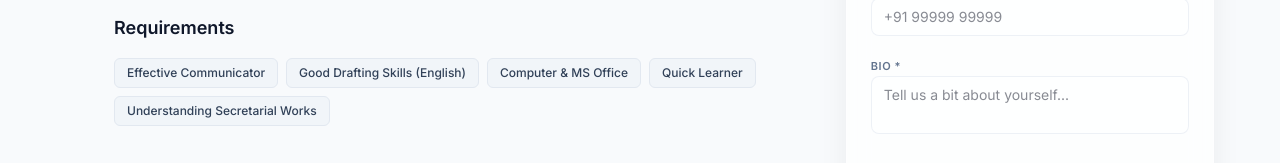
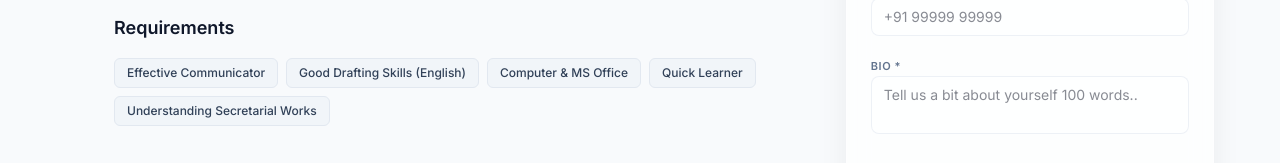
Before and after one commit to dev-ngstellar/nithyagokul_new_react, a Next.js app: page /careers/fresh-graduates in a window 1280 px wide. Shown: the part 511-674 px from the top of the page. Built offline with nearby package versions, Linux system fonts and the light colour scheme.

Commit message:
updated 100 words

```diff
--- a/src/components/JobApplicationForm.tsx
+++ b/src/components/JobApplicationForm.tsx
@@ -110,7 +110,7 @@ export default function JobApplicationForm({ jobTitle }: { jobTitle: string }) {
             rows={2}
             required
             className="w-full bg-white/50 border border-slate-200/60 rounded-lg px-3 py-2 outline-none focus:border-gold focus:ring-1 focus:ring-gold transition-all text-sm resize-none"
-            placeholder="Tell us a bit about yourself..."
+            placeholder="Tell us a bit about yourself 100 words.."
           />
         </div>
 
```
